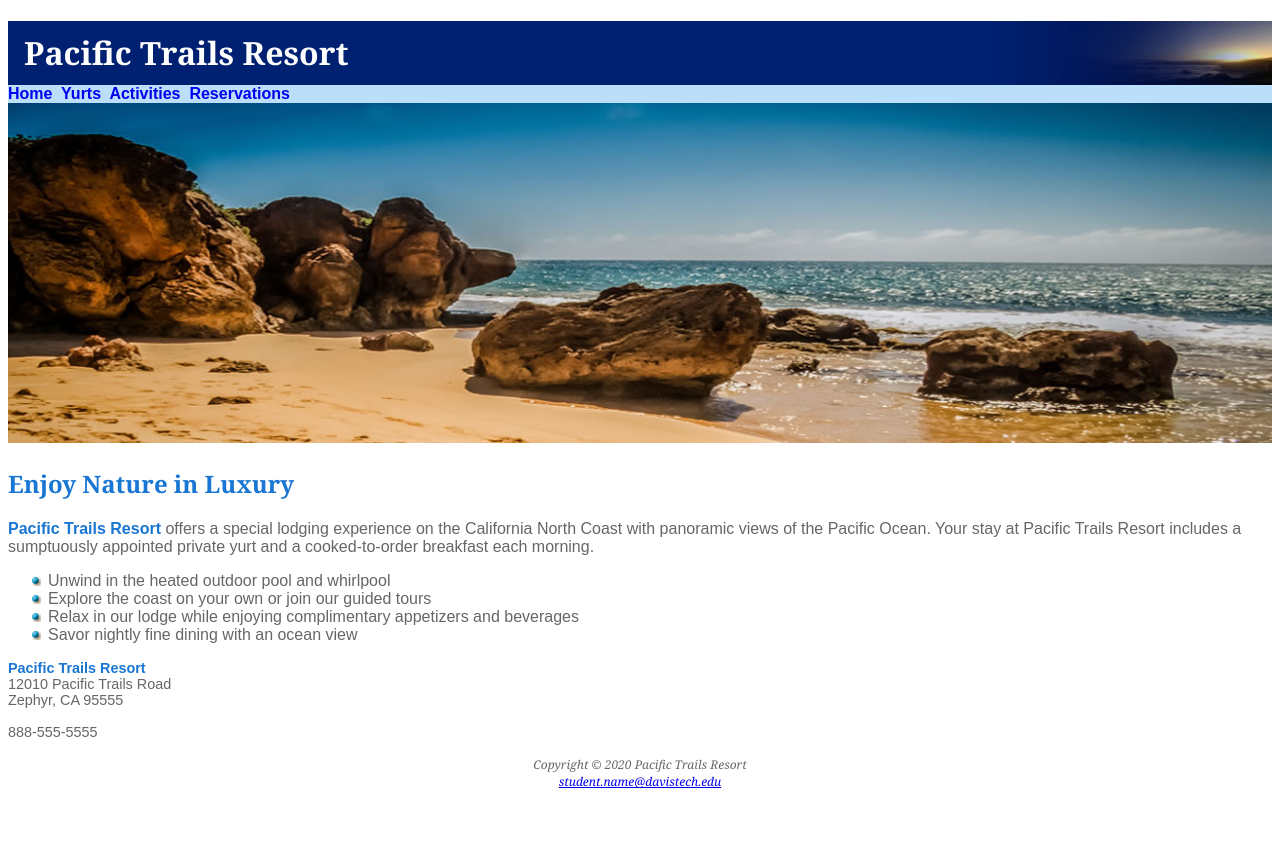
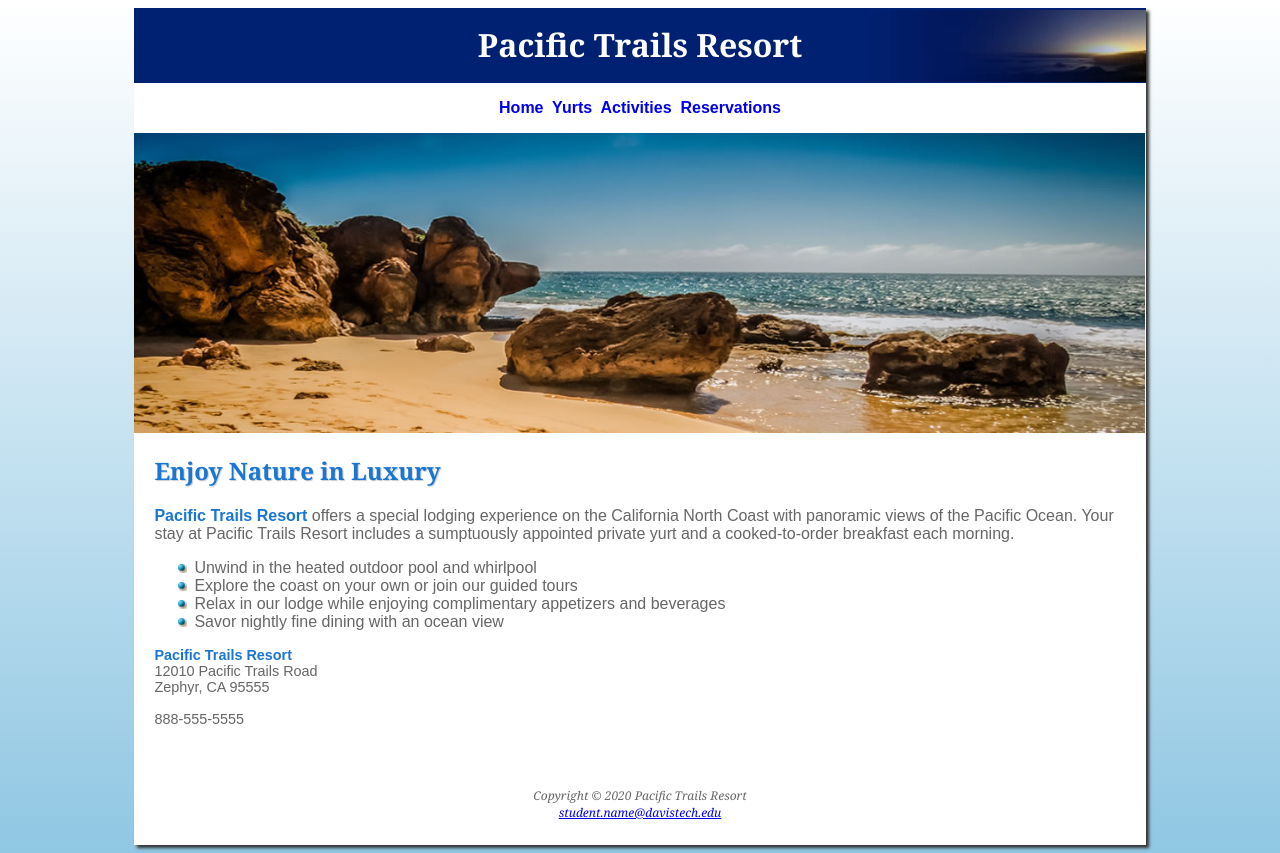
Before and after one commit to ClaudineSimonsen/s10_git_and_gitHub, a plain HTML site: page index.html in a window 1280 px wide. Before the commit the page ends 800 px from the top, so only its background shows below. Drawn offline with Linux system fonts and the light colour scheme.

Commit message:
add wrapper to home page

```diff
--- a/index.html
+++ b/index.html
@@ -7,6 +7,8 @@
 	</head>
 
 <body>
+
+	<div id="wrapper">
 
 		<header>
 			<h1>Pacific Trails Resort</h1>
@@ -19,14 +21,13 @@
 			<a href="reservations.html">Reservations</a>
 		</nav>
 
-	<div>
-		<img src="coast.jpg" alt="California Coast" height="340" style="width:100%">
-	</div>
+		<div id="homehero"></div>
 
 		<main>
 			<h2>Enjoy Nature in Luxury</h2>
 			<p><span class="resort">Pacific Trails Resort</span> offers a special lodging experience on the
-		   California North Coast with panoramic views of the Pacific Ocean. Your stay at Pacific Trails Resort includes a sumptuously appointed private yurt and a cooked-to-order breakfast each morning.</p>
+				California North Coast with panoramic views of the Pacific Ocean. Your stay at Pacific Trails Resort
+				includes a sumptuously appointed private yurt and a cooked-to-order breakfast each morning.</p>
 			<ul>
 				<li>Unwind in the heated outdoor pool and whirlpool</li>
 				<li>Explore the coast on your own or join our guided tours</li>
@@ -50,5 +51,7 @@
 			<a href="mailto:student.name@davistech.edu">student.name@davistech.edu</a>
 		</footer>
 
+	</div>
+
 </body>
 </html>
--- a/pacific.css
+++ b/pacific.css
@@ -1,7 +1,9 @@
 body {
-	background-color: #ffffff;
+	background-color: #90c7e3;
 	color: #666666;
 	font-family: Arial, Helvetica, sans-serif;
+	background-image: linear-gradient(to bottom, #ffffff, #90c7e3);
+	background-repeat: no-repeat;
 }
 header {
 	background-color: #002171;
@@ -9,23 +11,28 @@ header {
 	background-image: url(sunset.jpg);
 	background-position: right;
 	background-repeat: no-repeat;
-	line-height: 400%;
-	text-indent: 1em;
+	height: 60px;
+	text-align: center;
+	padding-top: 15px;
 }
 nav {
-	background-color: #bbdefb;
+	background-color: #ffffff;
 	font-weight: bold;
+	text-align: center;
+	padding: 1em;
 }
 nav a {
 	text-decoration: none;
 }
 h1 {
+	margin-top: 0;
 	margin-bottom: 0;
 	font-family: Georgia, "Times New Roman", serif;
 }
 h2 {
 	color: #1976d2;
 	font-family: Georgia, "Times New Roman", serif;
+	text-shadow: 1px 1px 1px #cccccc;
 }
 h3 {
 	color: #000033;
@@ -42,6 +49,7 @@ ul {
 	list-style-image: url(marker.gif);
 }
 footer {
+	padding: 2em;
 	font-size: 75%;
 	font-style: italic;
 	text-align: center;
@@ -50,3 +58,34 @@ footer {
 #contact {
 	font-size: 90%;
 }
+#wrapper {
+	margin-right: auto;
+	margin-left: auto;
+	width: 80%;
+	background-color: #ffffff;
+	min-width: 960px;
+	max-width: 2048px;
+	box-shadow: 3px 3px 3px #333333;
+}
+main {
+	padding: 1px 20px 20px 20px;
+	display: block;
+}
+#homehero {
+	height: 300px;
+	background-image: url(coast.jpg);
+	background-repeat: no-repeat;
+	background-size: 100% 100%;
+}
+#yurthero {
+	height: 300px;
+	background-image: url(yurt.jpg);
+	background-repeat: no-repeat;
+	background-size: 100% 100%;
+}
+#trailhero {
+	height: 300px;
+	background-image: url(trail.jpg);
+	background-repeat: no-repeat;
+	background-size: 100% 100%;
+}
```
Lines whose indentation alone changed are shown as unchanged.
